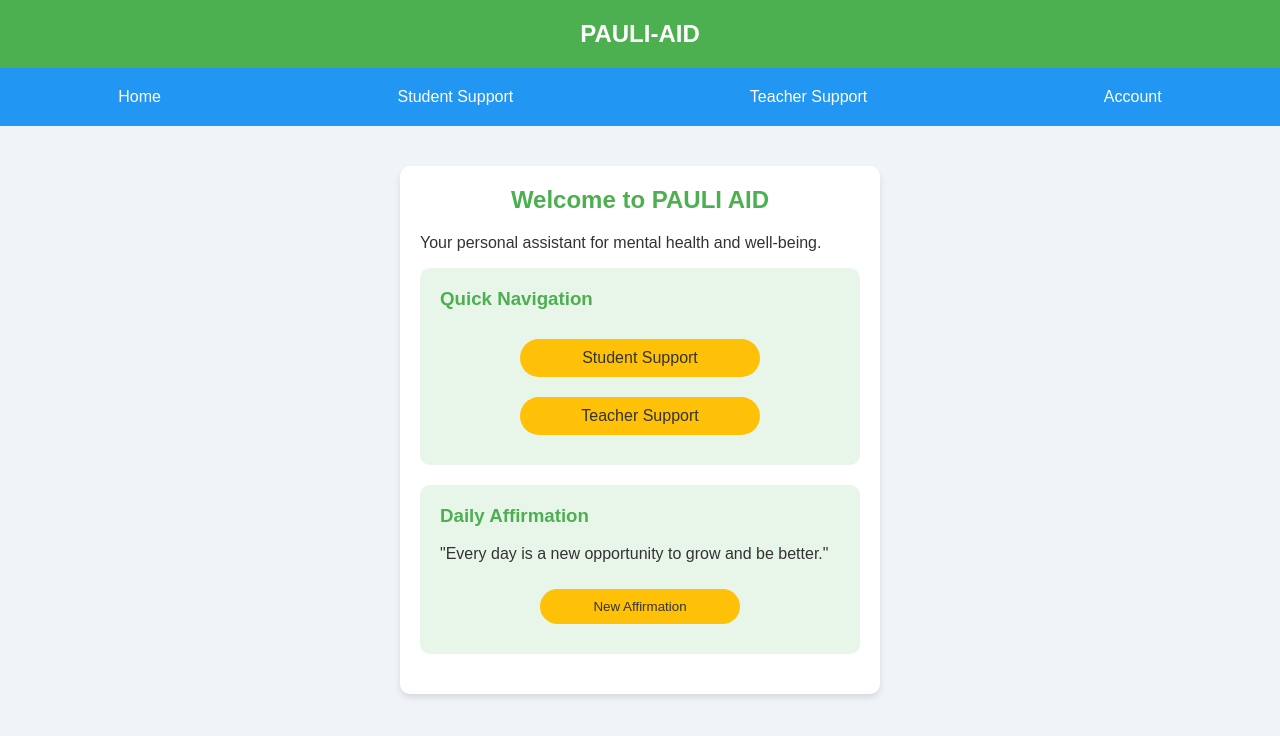
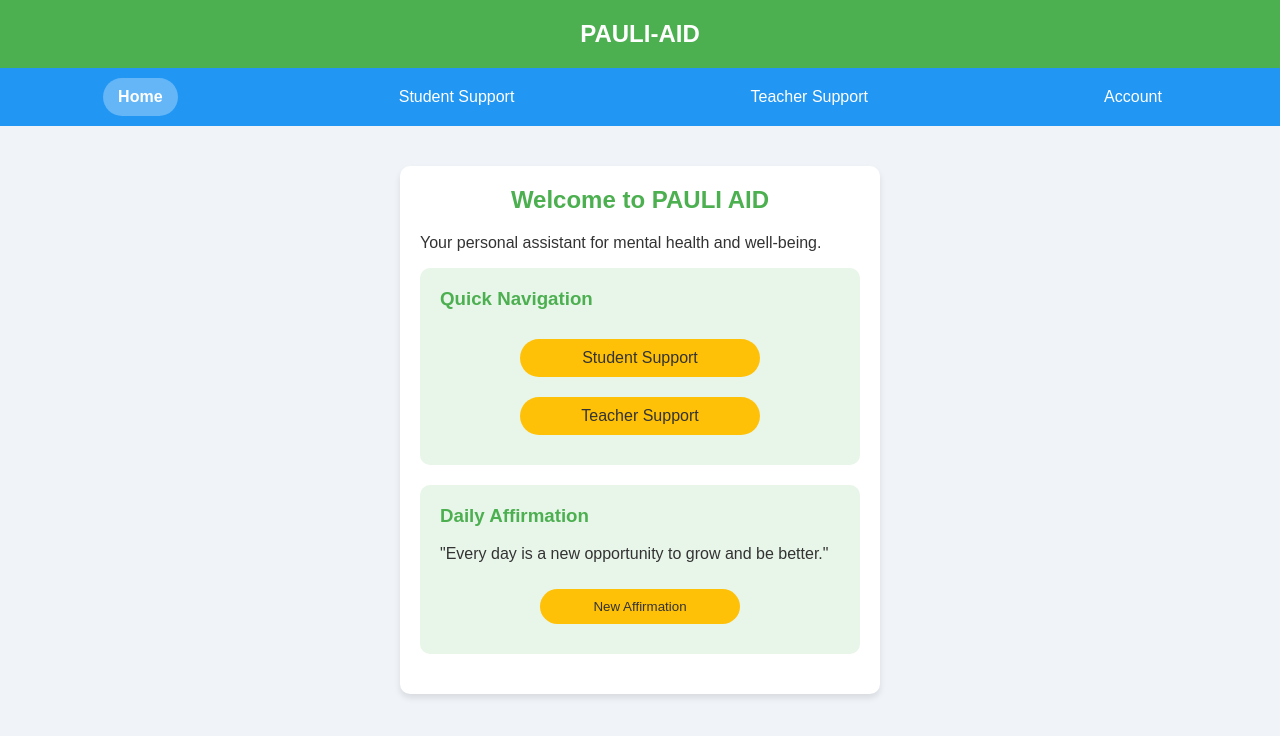
Before and after one commit to KyaptainJoyboy/neurobot, a plain HTML site: page index.html in a window 1280 px wide. Drawn offline with Linux system fonts and the light colour scheme.

Commit message:
Added Highlight on Navigation Bar to Indicate User Location

```diff
--- a/index.html
+++ b/index.html
@@ -11,7 +11,7 @@
         <h1>PAULI-AID</h1>
     </header>
     <nav>
-        <a href="index.html">Home</a>
+        <a href="index.html" class="active">Home</a>
         <a href="student.html">Student Support</a>
         <a href="teacher.html">Teacher Support</a>
         <a href="account.html">Account</a>
--- a/styles.css
+++ b/styles.css
@@ -49,6 +49,12 @@ nav a {
     margin: 0 5px;
     border-radius: 20px;
     transition: background-color 0.3s;
+}
+
+nav a.active {
+    background-color: rgba(255, 255, 255, 0.3);
+    font-weight: bold;
+    color: white;
 }
 
 nav a:hover {
```
Also changed, not shown: account.html (+2 -2 lines), student.html (+1 -1 lines), teacher.html (+1 -1 lines).
